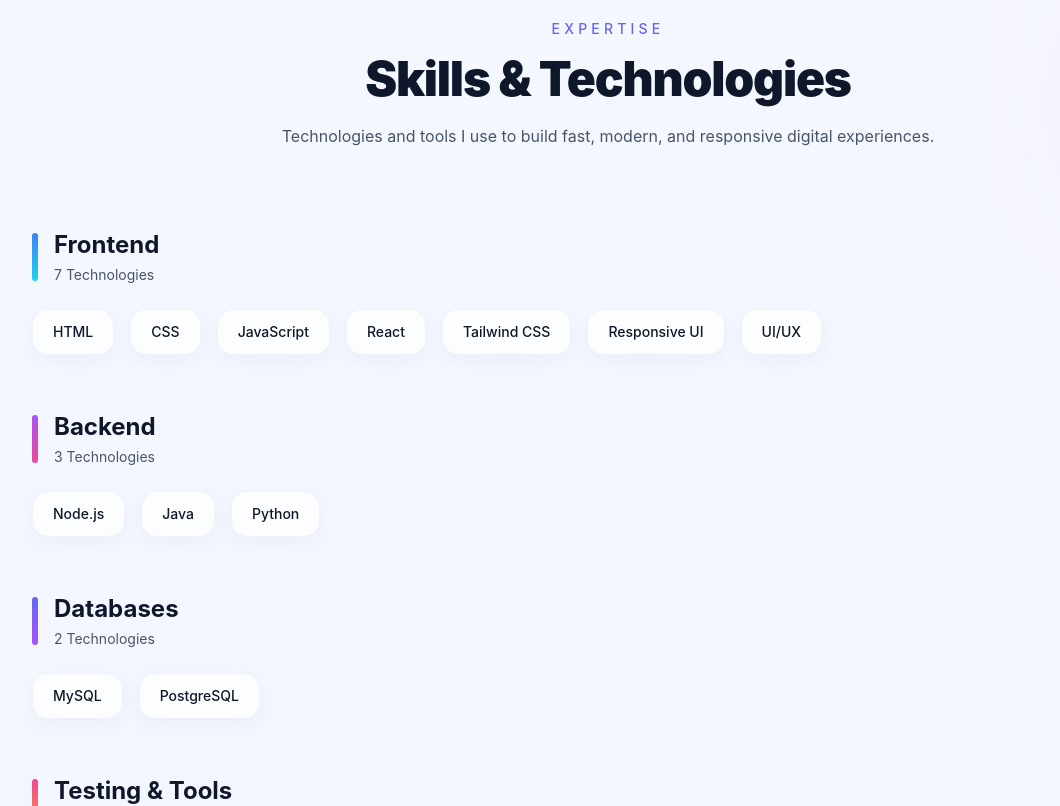
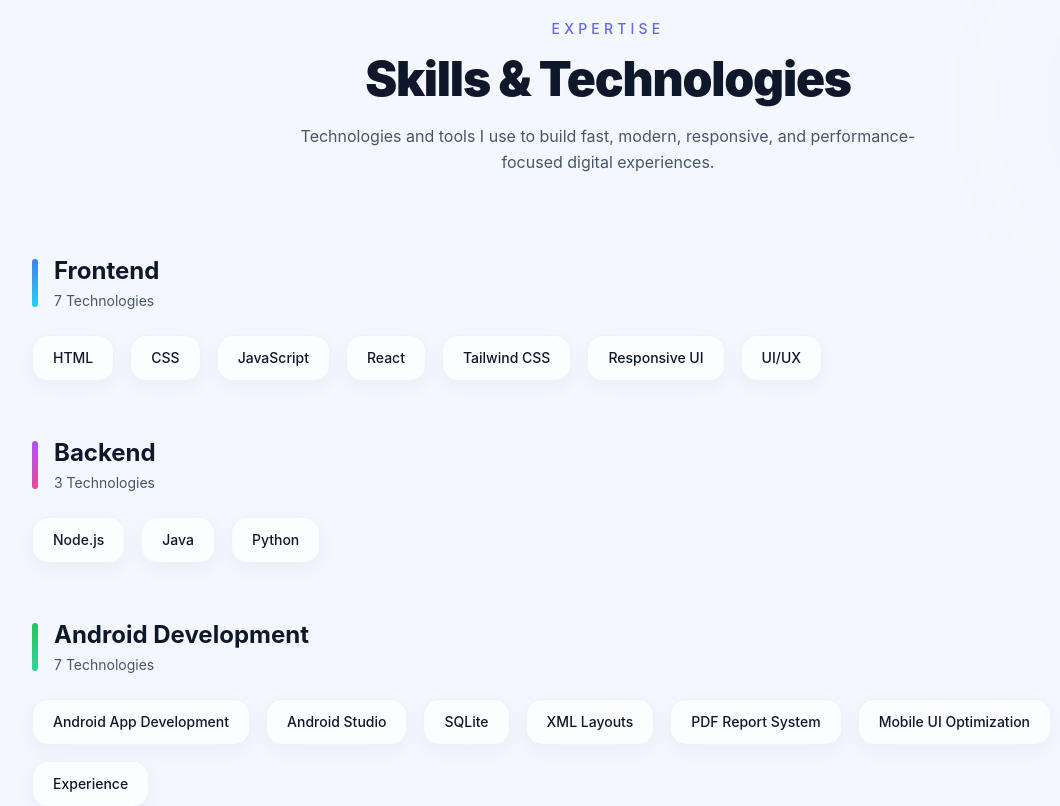
Before and after one commit to Kuberlad49/portfolio, a React app: page / in a window 1280 px wide. Shown: the part 3140-3946 px from the top of the page, without its empty margins (32-1092 px from the left). Built offline with nearby package versions, Linux system fonts and the light colour scheme; the HTML template or start-up script is replaced by a standard one.

Commit message:
upgrade hero and skills UI

```diff
--- a/src/components/Skills.jsx
+++ b/src/components/Skills.jsx
@@ -65,13 +65,62 @@ const skillGroups = [
       {
         name: "Java",
         info:
-          "Object-oriented programming, desktop applications, and academic project development.",
+          "Object-oriented programming, desktop applications, and Android application development.",
       },
 
       {
         name: "Python",
         info:
           "Automation, scripting, networking projects, and problem-solving logic.",
+      },
+    ],
+  },
+
+  {
+    title: "Android Development",
+    color: "from-green-500 to-emerald-400",
+
+    skills: [
+      {
+        name: "Android App Development",
+        info:
+          "Building native Android applications using Java and Android Studio with responsive mobile UI, activity lifecycle handling, authentication systems, and structured app architecture.",
+      },
+
+      {
+        name: "Android Studio",
+        info:
+          "Developing, debugging, testing, and managing Android applications using Android Studio development environment.",
+      },
+
+      {
+        name: "SQLite",
+        info:
+          "Local database management for Android applications including structured data storage, trip records, authentication handling, and report management.",
+      },
+
+      {
+        name: "XML Layouts",
+        info:
+          "Designing responsive Android user interfaces using XML layouts, Material Design principles, and adaptive mobile components.",
+      },
+
+      {
+        name: "PDF Report System",
+        info:
+          "Generating and managing downloadable PDF reports inside Android applications for trip history and tracking summaries.",
+      },
+
+      {
+        name: "Mobile UI Optimization",
+        info:
+          "Designing Android interfaces optimized for responsiveness, usability, smooth navigation, and performance across devices.",
+      },
+
+      {
+        name: "Experience",
+        info:
+          "Successfully developed and released 1 complete Android application project with real functionality and APK distribution.",
       },
     ],
   },
@@ -91,6 +140,12 @@ const skillGroups = [
         name: "PostgreSQL",
         info:
           "Advanced SQL database system focused on performance and scalability.",
+      },
+
+      {
+        name: "SQLite",
+        info:
+          "Lightweight embedded database used in Android applications for local data persistence and offline storage.",
       },
     ],
   },
@@ -173,7 +228,7 @@ const Skills = () => {
 
           <p className="mt-5 max-w-2xl mx-auto text-[var(--subtext)] leading-relaxed">
             Technologies and tools I use to build fast,
-            modern, and responsive digital experiences.
+            modern, responsive, and performance-focused digital experiences.
           </p>
 
         </motion.div>
@@ -206,7 +261,7 @@ const Skills = () => {
               }}
             >
 
-              {/* Top */}
+              {/* TOP */}
               <div className="flex items-center gap-4 mb-6">
 
                 <div
@@ -233,7 +288,7 @@ const Skills = () => {
 
               </div>
 
-              {/* Skills */}
+              {/* SKILLS */}
               <div className="flex flex-wrap gap-4">
 
                 {group.skills.map((skill, idx) => {
@@ -245,7 +300,7 @@ const Skills = () => {
 
                     <div key={idx} className="relative">
 
-                      {/* Skill Button */}
+                      {/* BUTTON */}
                       <motion.button
 
                         whileHover={{
@@ -306,7 +361,7 @@ const Skills = () => {
 
                       </motion.button>
 
-                      {/* Floating Info */}
+                      {/* INFO BOX */}
                       <AnimatePresence>
 
                         {isActive && (
```
